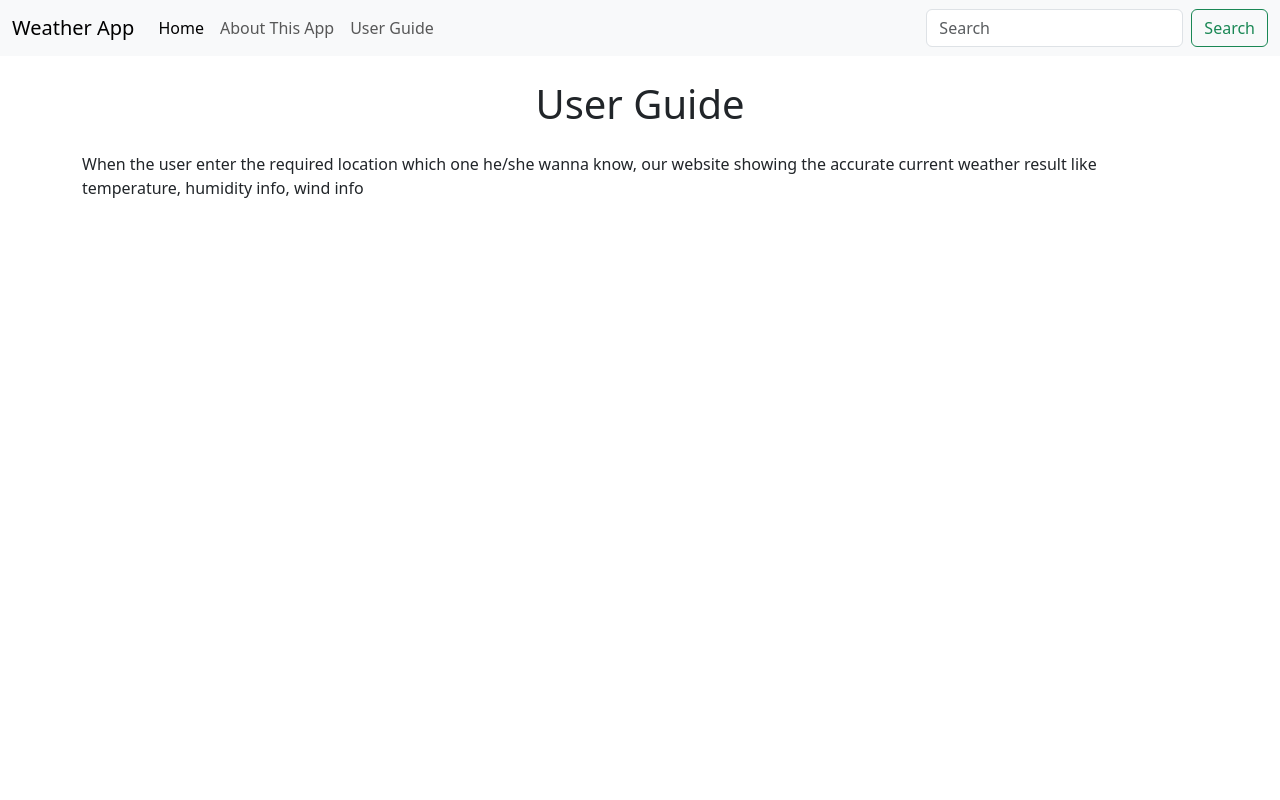
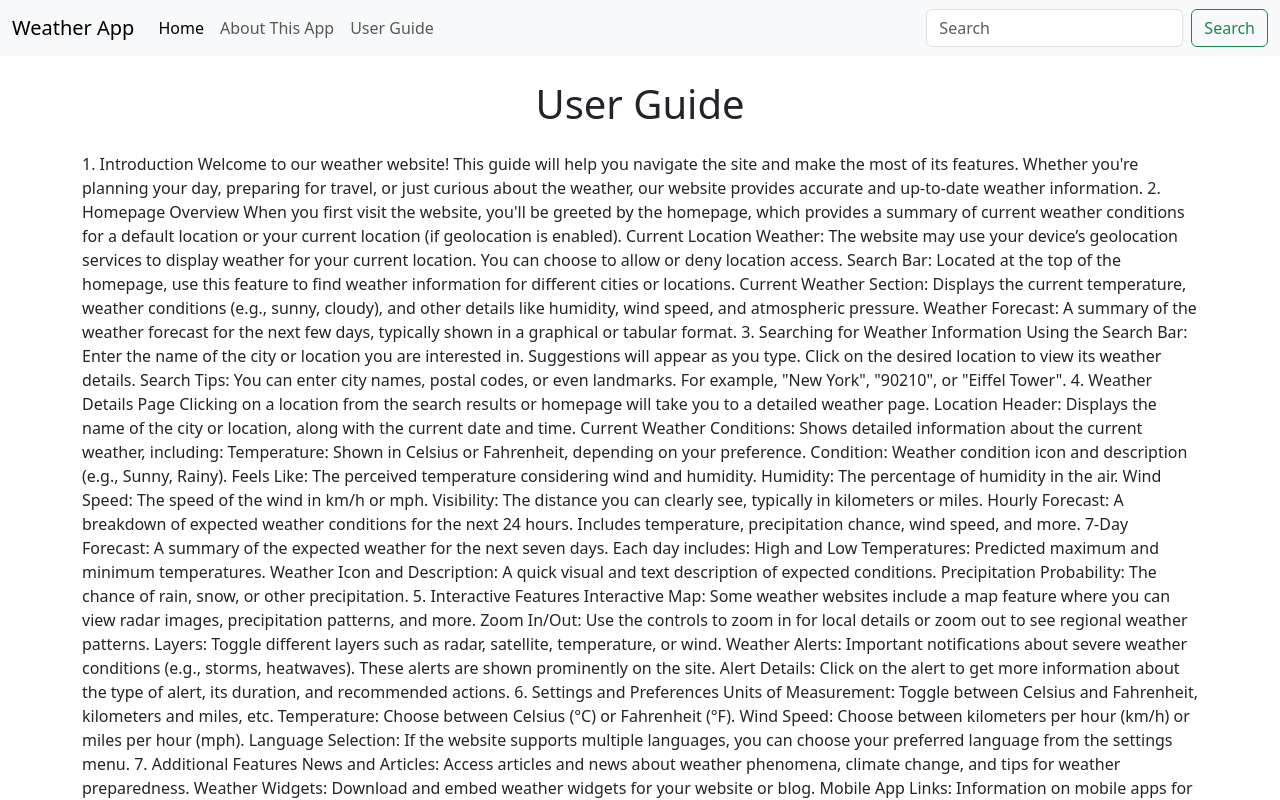
Before and after one commit to Mudassarqayyum/SWE7303-P-Group-3-Project, a plain HTML site: page UserGuide.html in a window 1280 px wide. Shown: the top 800 px of the page. Drawn offline with nearby package versions, Linux system fonts and the light colour scheme.

Commit message:
Update UserGuide.html

```diff
--- a/UserGuide.html
+++ b/UserGuide.html
@@ -38,8 +38,66 @@
   </nav>
   <div class="container">
     <h1 class="my-4 text-center">User Guide </h1>
-    <p>  When the user enter the required location which one he/she wanna know, our website showing the accurate current weather result
-  like temperature, humidity info, wind info </p>
+    <p> 1. Introduction
+Welcome to our weather website! This guide will help you navigate the site and make the most of its features. Whether you're planning your day, preparing for travel, or just curious about the weather, our website provides accurate and up-to-date weather information.
+
+2. Homepage Overview
+When you first visit the website, you'll be greeted by the homepage, which provides a summary of current weather conditions for a default location or your current location (if geolocation is enabled).
+
+Current Location Weather: The website may use your device’s geolocation services to display weather for your current location. You can choose to allow or deny location access.
+Search Bar: Located at the top of the homepage, use this feature to find weather information for different cities or locations.
+Current Weather Section: Displays the current temperature, weather conditions (e.g., sunny, cloudy), and other details like humidity, wind speed, and atmospheric pressure.
+Weather Forecast: A summary of the weather forecast for the next few days, typically shown in a graphical or tabular format.
+3. Searching for Weather Information
+Using the Search Bar: Enter the name of the city or location you are interested in. Suggestions will appear as you type. Click on the desired location to view its weather details.
+Search Tips: You can enter city names, postal codes, or even landmarks. For example, "New York", "90210", or "Eiffel Tower".
+4. Weather Details Page
+Clicking on a location from the search results or homepage will take you to a detailed weather page.
+
+Location Header: Displays the name of the city or location, along with the current date and time.
+
+Current Weather Conditions: Shows detailed information about the current weather, including:
+
+Temperature: Shown in Celsius or Fahrenheit, depending on your preference.
+Condition: Weather condition icon and description (e.g., Sunny, Rainy).
+Feels Like: The perceived temperature considering wind and humidity.
+Humidity: The percentage of humidity in the air.
+Wind Speed: The speed of the wind in km/h or mph.
+Visibility: The distance you can clearly see, typically in kilometers or miles.
+Hourly Forecast: A breakdown of expected weather conditions for the next 24 hours. Includes temperature, precipitation chance, wind speed, and more.
+
+7-Day Forecast: A summary of the expected weather for the next seven days. Each day includes:
+
+High and Low Temperatures: Predicted maximum and minimum temperatures.
+Weather Icon and Description: A quick visual and text description of expected conditions.
+Precipitation Probability: The chance of rain, snow, or other precipitation.
+5. Interactive Features
+Interactive Map: Some weather websites include a map feature where you can view radar images, precipitation patterns, and more.
+
+Zoom In/Out: Use the controls to zoom in for local details or zoom out to see regional weather patterns.
+Layers: Toggle different layers such as radar, satellite, temperature, or wind.
+Weather Alerts: Important notifications about severe weather conditions (e.g., storms, heatwaves). These alerts are shown prominently on the site.
+
+Alert Details: Click on the alert to get more information about the type of alert, its duration, and recommended actions.
+6. Settings and Preferences
+Units of Measurement: Toggle between Celsius and Fahrenheit, kilometers and miles, etc.
+
+Temperature: Choose between Celsius (°C) or Fahrenheit (°F).
+Wind Speed: Choose between kilometers per hour (km/h) or miles per hour (mph).
+Language Selection: If the website supports multiple languages, you can choose your preferred language from the settings menu.
+
+7. Additional Features
+News and Articles: Access articles and news about weather phenomena, climate change, and tips for weather preparedness.
+Weather Widgets: Download and embed weather widgets for your website or blog.
+Mobile App Links: Information on mobile apps for iOS and Android, providing on-the-go access to weather information.
+8. Frequently Asked Questions (FAQ)
+How often is the weather data updated?: Typically, the data is updated every 15-30 minutes.
+How can I report incorrect weather information?: Use the feedback form available in the footer or contact us page.
+Is the weather information available worldwide?: Yes, you can search for weather details for most locations around the world.
+9. Troubleshooting and Support
+Website Loading Issues: Ensure you have a stable internet connection. Try clearing your browser cache or use a different browser.
+Location Not Found: Double-check the spelling of the location name. Try using different search terms (e.g., using a postal code).
+Contact Support: If you encounter any issues or need further assistance, contact our support team via the contact us page. </p>
   </div>
 </body>
 </html>
```
